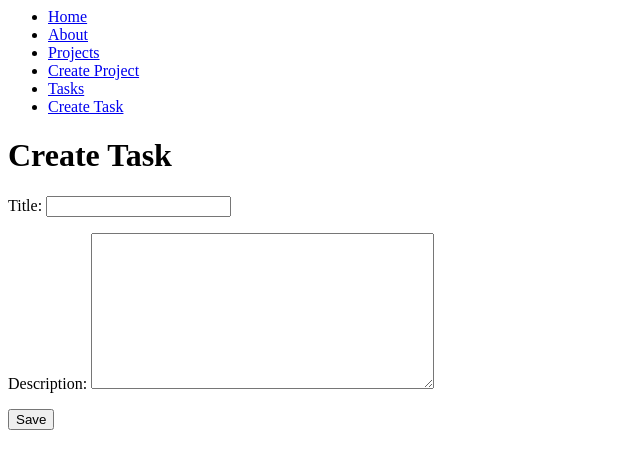
After one commit to mariogarcia-ar/django-tutorial, a Django app: page /create_task in a window 1280 px wide. The commit adds this page. Shown: the top 469 px of the page, without its empty margins (0-640 px from the left). Run offline with Django 5.2, Linux system fonts and the light colour scheme.

Commit message:
add forms

```diff
--- /dev/null
+++ b/myapp/forms.py
@@ -0,0 +1,8 @@
+from django import forms
+
+class CreateNewTask(forms.Form):
+    title = forms.CharField( max_length=200)
+    description = forms.CharField(widget=forms.Textarea)
+
+class CreateNewProject(forms.Form):
+    name = forms.CharField( max_length=200)
--- a/myapp/templates/layouts/base.html
+++ b/myapp/templates/layouts/base.html
@@ -3,7 +3,9 @@
         <li><a href="/">Home</a></li>
         <li><a href="/about">About</a></li>
         <li><a href="/projects">Projects</a></li>
+        <li><a href="/create_project">Create Project</a></li>
         <li><a href="/tasks">Tasks</a></li>
+        <li><a href="/create_task">Create Task</a></li>
     </ul>
 </nav>
 
--- /dev/null
+++ b/myapp/templates/tasks/create_task.html
@@ -0,0 +1,11 @@
+{% extends 'layouts/base.html' %}
+
+{% block content %}
+<h1>Create Task</h1>
+
+<form action="create_task" method="post">
+    {% csrf_token %}
+    {{ form.as_p }}
+    <button type="submit">Save</button>
+</form>
+{% endblock %}
--- a/myapp/urls.py
+++ b/myapp/urls.py
@@ -7,5 +7,7 @@ urlpatterns = [
     path("hello/<str:username>", views.hello),
     path("about", views.about),
     path("projects", views.projects),
+    path("create_project", views.create_project),
     path("tasks", views.tasks),
+    path("create_task", views.create_task),
 ]
--- a/myapp/views.py
+++ b/myapp/views.py
@@ -1,8 +1,9 @@
 # from django.shortcuts import render
 from django.http import HttpResponse, JsonResponse
-from .models import Project, Task
 from django.shortcuts import get_list_or_404, render
 
+from .models import Project, Task
+from .forms import CreateNewTask, CreateNewProject
 # Create your views here.
 
 def index(request):
@@ -19,13 +20,28 @@ def about(request):
 
 def projects(request):
     projects = Project.objects.all()
-    return render(request, "projects.html",{
+    return render(request, "projects/projects.html",{
         'projects': projects
     })
 
+def create_project(request):
+    if request.method == 'POST':
+        Project.objects.create(name=request.POST['name'])
+    return render(request, "projects/create_project.html",{
+        'form': CreateNewProject()
+    })
 
 def tasks(request):
     tasks = Task.objects.all()
-    return render(request, "tasks.html",{
+    return render(request, "tasks/tasks.html",{
         'tasks': tasks
     })
+
+def create_task(request):
+    if request.method == 'POST':
+        Task.objects.create(title=request.POST['title'],
+                            description=request.POST['description'],
+                            project_id = 1)
+    return render(request, "tasks/create_task.html",{
+        'form': CreateNewTask()
+    })
```
Also changed, not shown: myapp/templates/projects/create_project.html (added, +11 -0 lines), myapp/templates/projects/projects.html (renamed from myapp/templates/projects.html), myapp/templates/tasks/tasks.html (renamed from myapp/templates/tasks.html).
